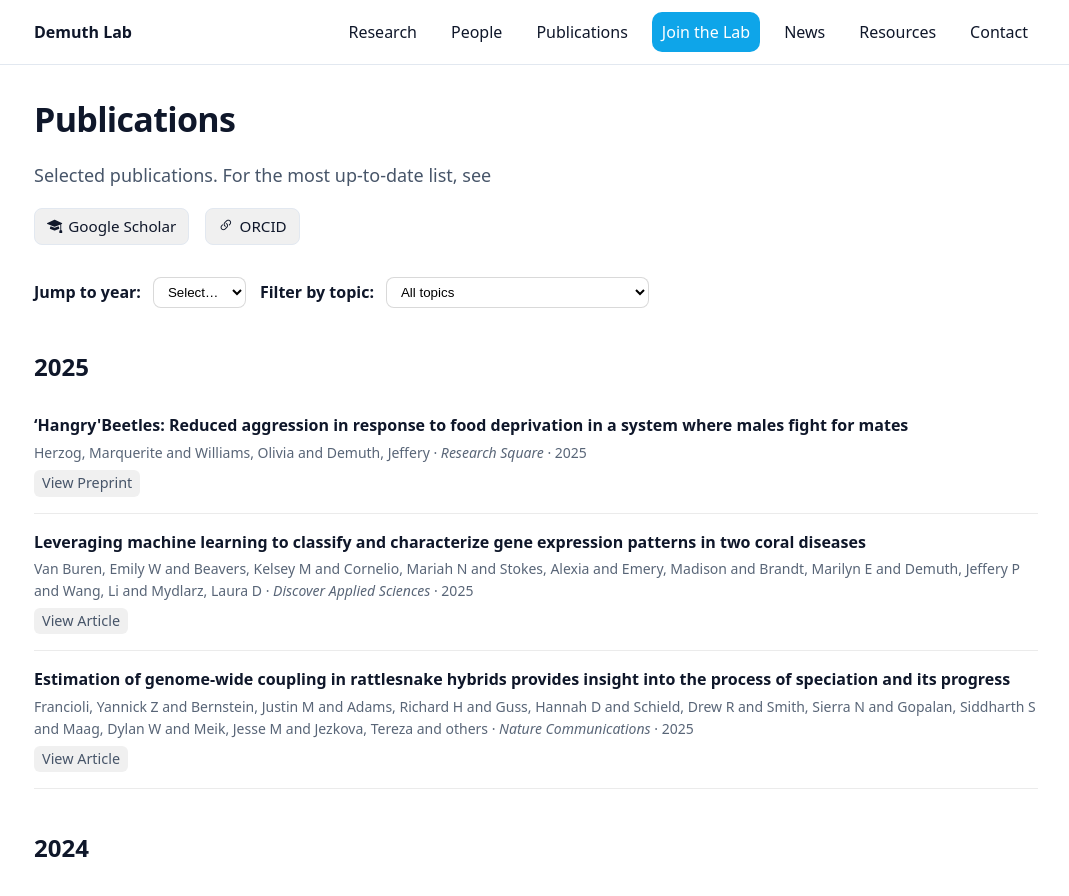
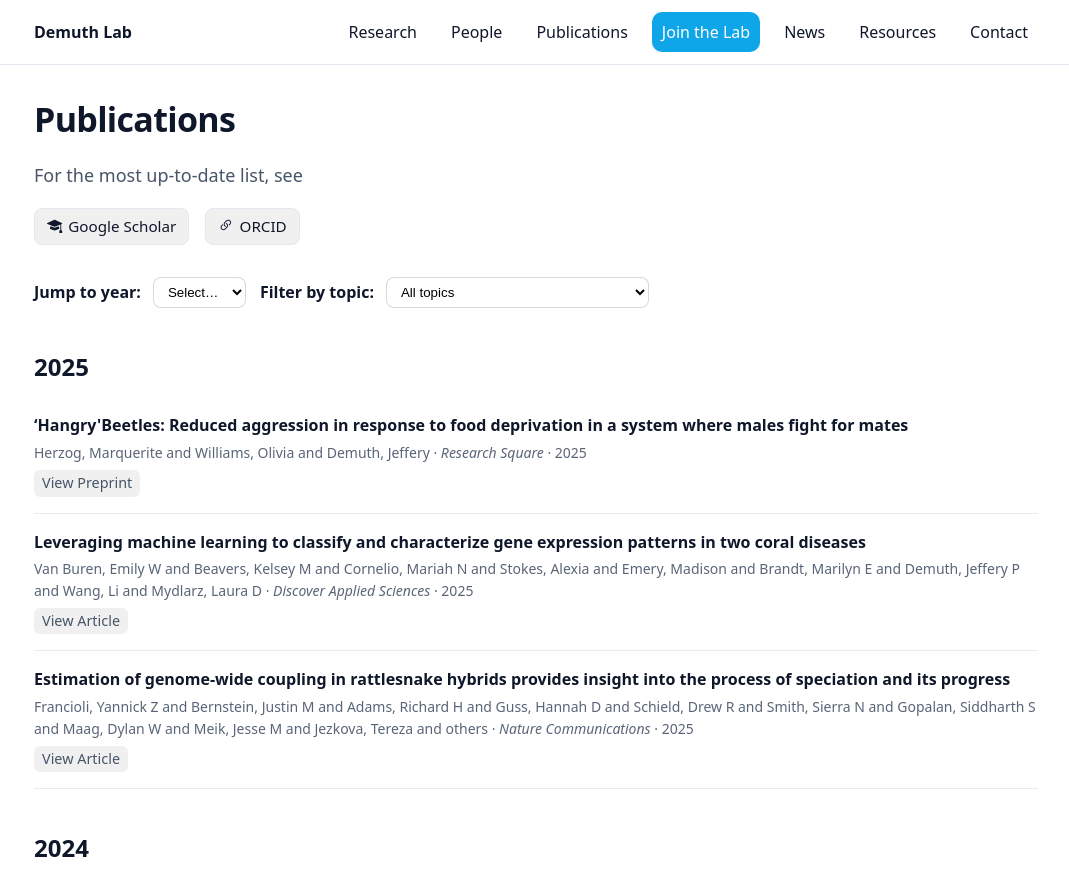
Before and after one commit to demuth-lab/demuth-lab.github.io, a Jekyll site: the page built from publications.md, in a window 1280 px wide and 900 px high. Shown: the top 896 px of the window, without its empty margins (104-1173 px from the left). Built offline with Jekyll 4.4.1, drawn with Linux system fonts in a browser that asks for light colours.

Commit message:
Update publications.md

```diff
--- a/publications.md
+++ b/publications.md
@@ -4,7 +4,7 @@
 ---
 
 <p class="lede">
-Selected publications. For the most up-to-date list, see
+For the most up-to-date list, see
 <div class="scholar-links">
   <a href="{{ site.data.links.scholar }}"
      target="_blank"
@@ -13,7 +13,7 @@
     Google Scholar
   </a>
 
-  <a href="https://orcid.org/0000-0002-5433-4036"
+  <a href="https://orcid.org/0000-0002-0471-3679"
      target="_blank"
      class="scholar-link">
     <i class="bi bi-link-45deg"></i>
```
